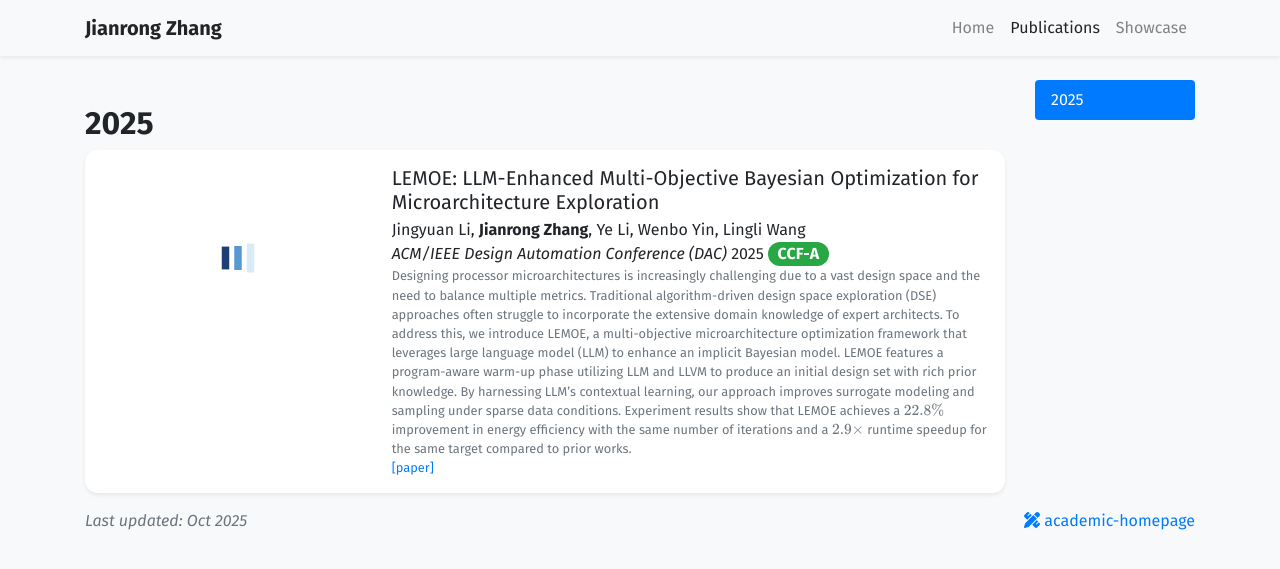
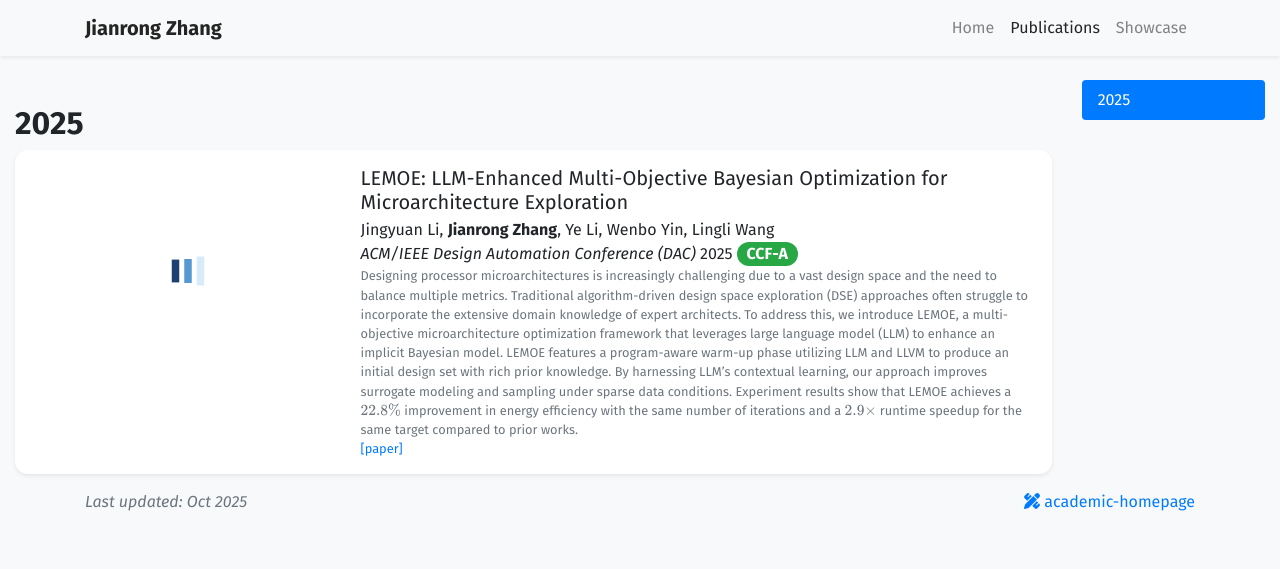
Before and after one commit to Starryskyz/starryskyz.github.io, a Jekyll site: the page built from publications.html, in a window 1280 px wide. Shown: the top 569 px of the page. Built offline with Jekyll 4.4.1, drawn with Linux system fonts in a browser that asks for light colours; nearby versions of some CDN libraries; a style sheet for code colours, icons or effects is not loaded.

```diff
--- a/_layouts/default.html
+++ b/_layouts/default.html
@@ -19,7 +19,7 @@
 </head>
 <body class="bg-light" {{ page.body_attr }}>
     {% include navbar.html %}
-    <div class="{% if page.container_class %}{{ page.container_class }}{% else %}container-xl{% endif %}">
+    <div class="{% if page.container_class %}{{ page.container_class }}{% else %}container-fluid{% endif %}">
         {{content}}
     </div>
     {% include footer.html %}
--- a/index.html
+++ b/index.html
@@ -2,7 +2,6 @@
 layout: default
 title : Homepage
 navbar_title: Home
-container_class: container-xl
 ---
 {% include widgets/profile_card.html %}
 
```
